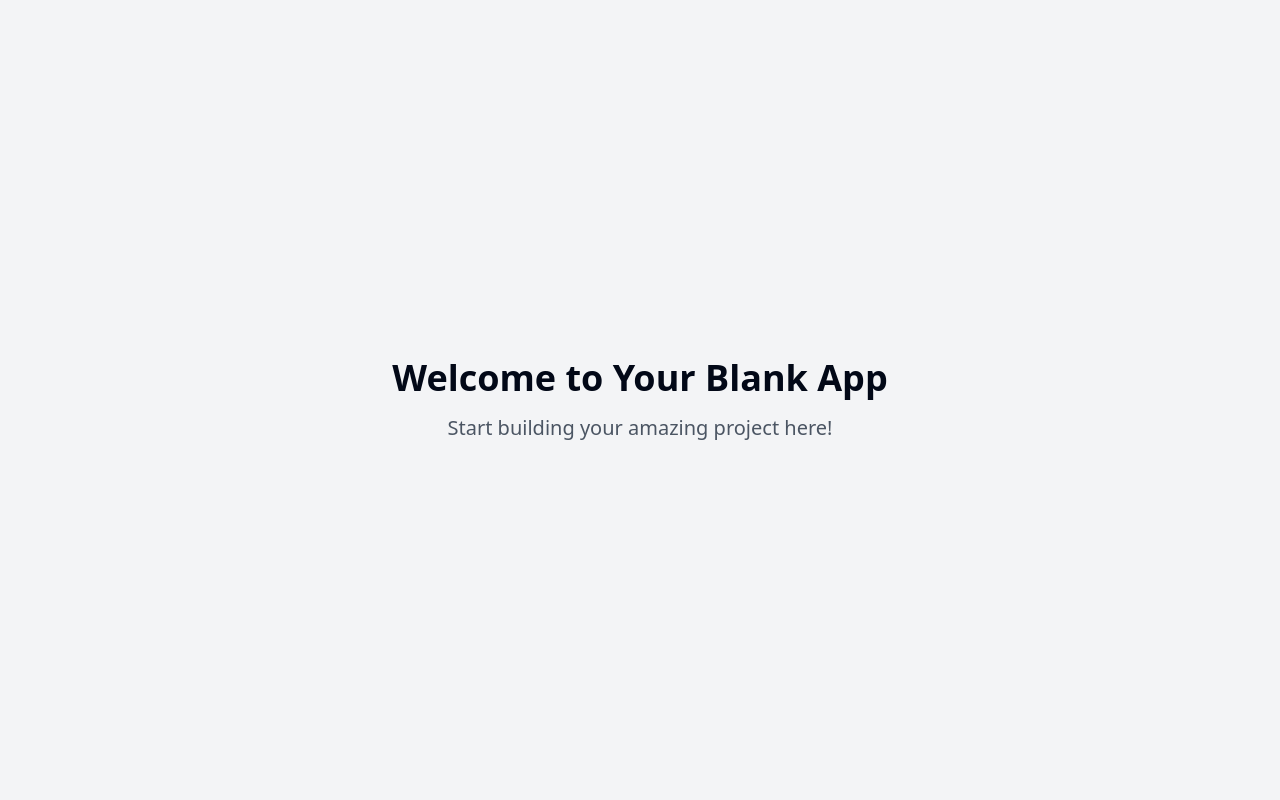
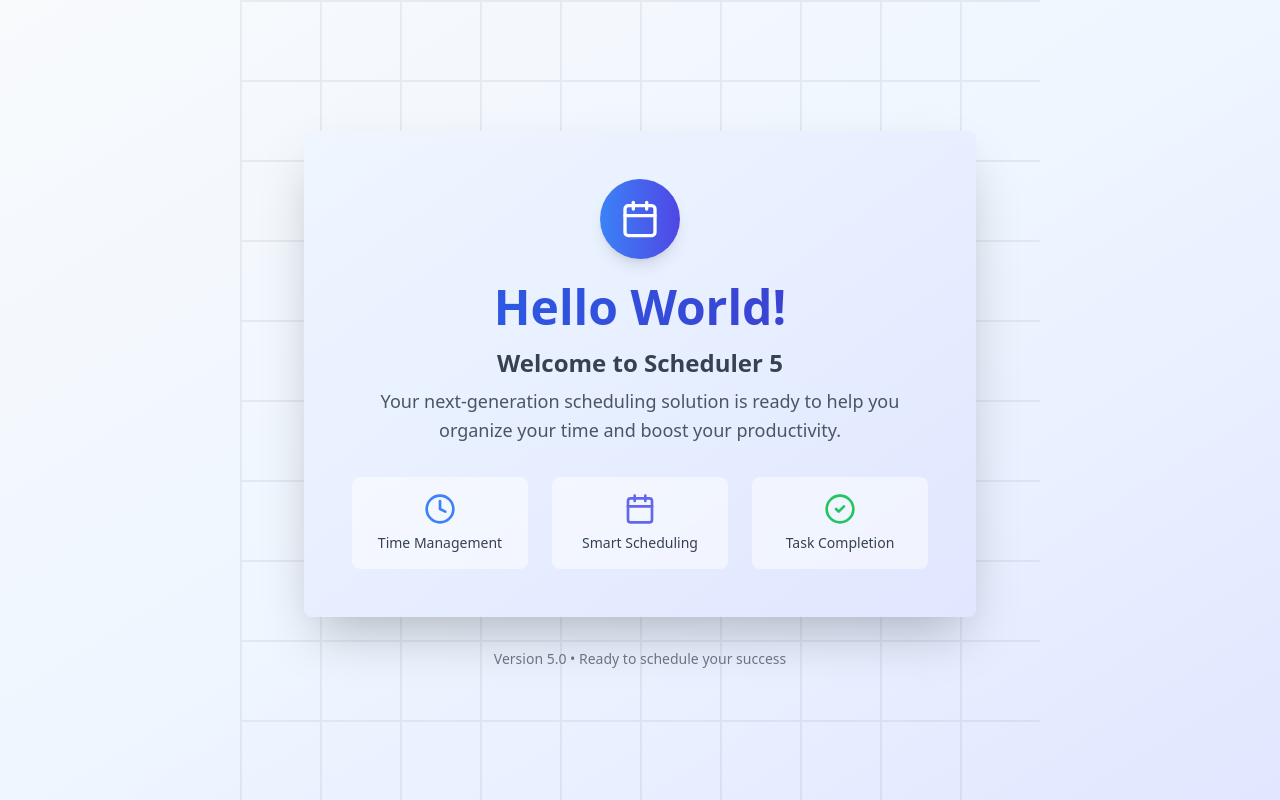
Before and after one commit to mehedihasanmondol/schedule-savvy-greeter, a React (Vite) app: page / in a window 1280 px wide. Built offline with nearby package versions, Linux system fonts and the light colour scheme.

Commit message:
Add hello world app
Create a basic "hello world" application named "scheduler 5".

```diff
--- a/index.html
+++ b/index.html
@@ -1,14 +1,15 @@
+
 <!DOCTYPE html>
 <html lang="en">
   <head>
     <meta charset="UTF-8" />
     <meta name="viewport" content="width=device-width, initial-scale=1.0" />
-    <title>schedule-savvy-greeter</title>
-    <meta name="description" content="Lovable Generated Project" />
+    <title>Scheduler 5 - Hello World</title>
+    <meta name="description" content="Scheduler 5 - Your next-generation scheduling solution" />
     <meta name="author" content="Lovable" />
 
-    <meta property="og:title" content="schedule-savvy-greeter" />
-    <meta property="og:description" content="Lovable Generated Project" />
+    <meta property="og:title" content="Scheduler 5 - Hello World" />
+    <meta property="og:description" content="Scheduler 5 - Your next-generation scheduling solution" />
     <meta property="og:type" content="website" />
     <meta property="og:image" content="https://lovable.dev/opengraph-image-p98pqg.png" />
 
--- /dev/null
+++ b/src/components/BackgroundPattern.tsx
@@ -0,0 +1,40 @@
+
+import React from 'react';
+
+const BackgroundPattern = () => {
+  return (
+    <div className="absolute inset-0 overflow-hidden pointer-events-none">
+      <div className="absolute top-0 left-0 w-full h-full">
+        <svg
+          className="absolute top-0 left-0 w-full h-full opacity-5"
+          xmlns="http://www.w3.org/2000/svg"
+          viewBox="0 0 100 100"
+        >
+          <defs>
+            <pattern
+              id="grid"
+              width="10"
+              height="10"
+              patternUnits="userSpaceOnUse"
+            >
+              <path
+                d="M 10 0 L 0 0 0 10"
+                fill="none"
+                stroke="currentColor"
+                strokeWidth="0.5"
+              />
+            </pattern>
+          </defs>
+          <rect width="100" height="100" fill="url(#grid)" />
+        </svg>
+      </div>
+
+      {/* Floating circles */}
+      <div className="absolute top-1/4 left-1/4 w-64 h-64 bg-blue-200 rounded-full opacity-10 animate-pulse"></div>
+      <div className="absolute bottom-1/4 right-1/4 w-48 h-48 bg-indigo-200 rounded-full opacity-10 animate-pulse" style={{ animationDelay: '1s' }}></div>
+      <div className="absolute top-1/2 right-1/3 w-32 h-32 bg-purple-200 rounded-full opacity-10 animate-pulse" style={{ animationDelay: '2s' }}></div>
+    </div>
+  );
+};
+
+export default BackgroundPattern;
--- /dev/null
+++ b/src/components/WelcomeCard.tsx
@@ -0,0 +1,44 @@
+
+import React from 'react';
+import { Calendar, Clock, CheckCircle2 } from 'lucide-react';
+import { Card, CardContent } from '@/components/ui/card';
+
+const WelcomeCard = () => {
+  return (
+    <Card className="w-full max-w-2xl mx-auto bg-gradient-to-br from-blue-50 to-indigo-100 border-0 shadow-2xl">
+      <CardContent className="p-12 text-center">
+        <div className="mb-8">
+          <div className="inline-flex items-center justify-center w-20 h-20 bg-gradient-to-r from-blue-500 to-indigo-600 rounded-full mb-6 shadow-lg">
+            <Calendar className="w-10 h-10 text-white" />
+          </div>
+          <h1 className="text-5xl font-bold bg-gradient-to-r from-blue-600 to-indigo-700 bg-clip-text text-transparent mb-4">
+            Hello World!
+          </h1>
+          <h2 className="text-2xl font-semibold text-gray-700 mb-2">
+            Welcome to Scheduler 5
+          </h2>
+          <p className="text-lg text-gray-600 leading-relaxed">
+            Your next-generation scheduling solution is ready to help you organize your time and boost your productivity.
+          </p>
+        </div>
+
+        <div className="grid grid-cols-1 md:grid-cols-3 gap-6 mt-8">
+          <div className="flex flex-col items-center p-4 bg-white/50 rounded-lg backdrop-blur-sm">
+            <Clock className="w-8 h-8 text-blue-500 mb-2" />
+            <span className="text-sm font-medium text-gray-700">Time Management</span>
+          </div>
+          <div className="flex flex-col items-center p-4 bg-white/50 rounded-lg backdrop-blur-sm">
+            <Calendar className="w-8 h-8 text-indigo-500 mb-2" />
+            <span className="text-sm font-medium text-gray-700">Smart Scheduling</span>
+          </div>
+          <div className="flex flex-col items-center p-4 bg-white/50 rounded-lg backdrop-blur-sm">
+            <CheckCircle2 className="w-8 h-8 text-green-500 mb-2" />
+            <span className="text-sm font-medium text-gray-700">Task Completion</span>
+          </div>
+        </div>
+      </CardContent>
+    </Card>
+  );
+};
+
+export default WelcomeCard;
--- a/src/pages/Index.tsx
+++ b/src/pages/Index.tsx
@@ -1,11 +1,23 @@
-// Update this page (the content is just a fallback if you fail to update the page)
+
+import React from 'react';
+import WelcomeCard from '@/components/WelcomeCard';
+import BackgroundPattern from '@/components/BackgroundPattern';
 
 const Index = () => {
   return (
-    <div className="min-h-screen flex items-center justify-center bg-gray-100">
-      <div className="text-center">
-        <h1 className="text-4xl font-bold mb-4">Welcome to Your Blank App</h1>
-        <p className="text-xl text-gray-600">Start building your amazing project here!</p>
+    <div className="min-h-screen relative bg-gradient-to-br from-slate-50 via-blue-50 to-indigo-100 flex items-center justify-center p-4">
+      <BackgroundPattern />
+
+      <div className="relative z-10 w-full">
+        <div className="container mx-auto">
+          <WelcomeCard />
+
+          <div className="text-center mt-8">
+            <p className="text-sm text-gray-500 font-medium">
+              Version 5.0 • Ready to schedule your success
+            </p>
+          </div>
+        </div>
       </div>
     </div>
   );
```
